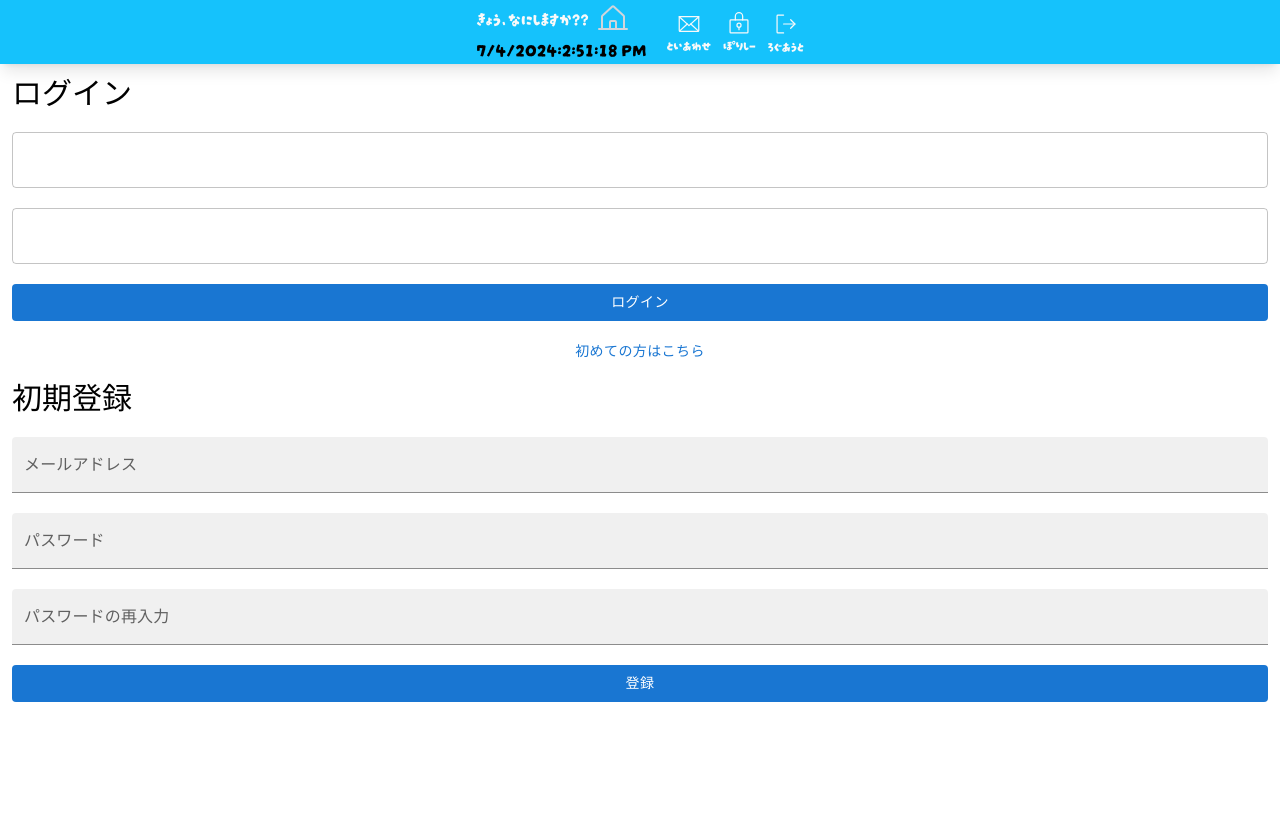
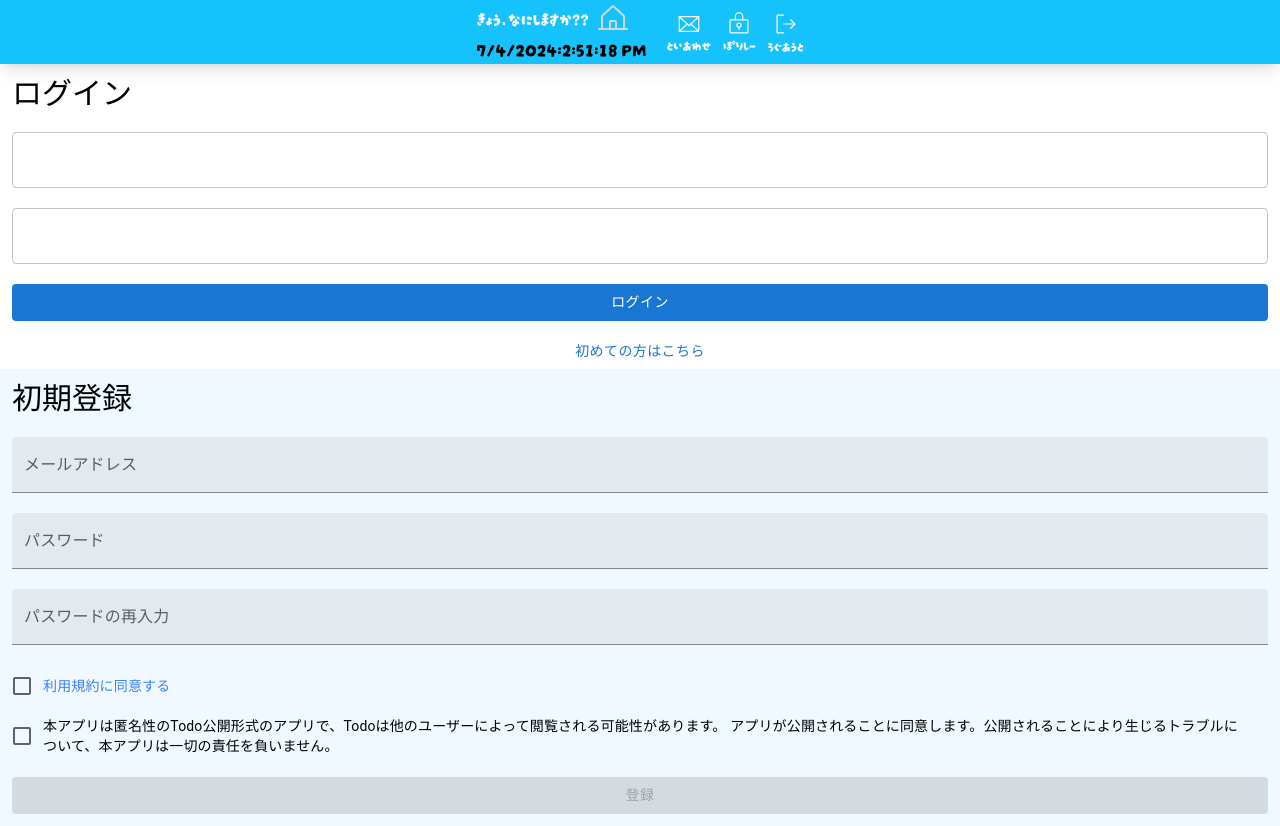
Before and after one commit to snrnapa/todo-everyone-react, a React (Vite) app: page / in a window 1280 px wide. Both pictures are taken after a click on the button "初めての方はこちら". Before the commit the page ends 800 px from the top, so only its background shows below. Built offline with nearby package versions, Linux system fonts and the light colour scheme; no server answers; a web font is replaced by a local one.

Commit message:
同意を表示したが、ボタン押したあとに動作が走らない

```diff
--- a/src/components/Register.tsx
+++ b/src/components/Register.tsx
@@ -1,43 +1,48 @@
-import { Button, TextField } from '@mui/material';
+import { Button, Checkbox, FormControlLabel, TextField } from '@mui/material';
 import { useForm, SubmitHandler } from 'react-hook-form';
-
 import { auth } from '../libs/firebase';
 import { createUserWithEmailAndPassword, sendEmailVerification } from 'firebase/auth';
 import { API_URL } from '../config';
 import { toast } from 'react-toastify';
+import { Link } from 'react-router-dom';
 
-// Register（初期登録）画面で使用するinputの型を宣言
 type RegisterInputs = {
   email: string;
   password: string;
   retypePassword: string;
-  submit: any;
+  agree: boolean;
+  agreePublic: boolean;
 };
 
 const Register = () => {
   const {
     register,
     handleSubmit,
-    // watch,
+    watch,
     formState: { errors },
   } = useForm<RegisterInputs>();
 
-  // submitが押下されたタイミングで行う動作
+  const agree = watch('agree', false);
+  const agreePublic = watch('agreePublic', false);
+
   const onSubmit: SubmitHandler<RegisterInputs> = async (data) => {
-    if (data.password != data.retypePassword) {
+    if (!agree || !agreePublic) {
+      toast.error('規約に同意いただく必要があります');
+      return;
+    }
+
+    if (data.password !== data.retypePassword) {
       toast.error('入力したパスワードが異なります');
       return;
     }
 
     try {
-      // メール認証により、firebase authenticationに登録するとともに、その情報をuserCredential変数に保持
       const userCredential = await createUserWithEmailAndPassword(
         auth,
         data.email,
         data.password,
       );
       const user = userCredential.user;
-      // メールアドレスの確認メールを送信
       try {
         await sendEmailVerification(user);
         console.log('確認メールが送信されました');
@@ -45,16 +50,11 @@ const Register = () => {
         console.error('確認メールの送信に失敗しました:', verificationError);
       }
 
-      var idToken;
-      var userId;
-      if (userCredential.user != null) {
-        idToken = await userCredential.user.getIdToken();
-        userId = userCredential.user.uid;
-        localStorage.setItem('firebaseToken', idToken);
-        localStorage.setItem('firebaseUserId', userId);
-      } else {
-        throw new Error('ユーザー情報が取得できませんでした');
-      }
+      const idToken = await user.getIdToken();
+      const userId = user.uid;
+      localStorage.setItem('firebaseToken', idToken);
+      localStorage.setItem('firebaseUserId', userId);
+
       const response = await fetch(`${API_URL}/register`, {
         method: 'POST',
         headers: {
@@ -73,7 +73,7 @@ const Register = () => {
   };
 
   return (
-    <div className="p-3 space-y-5">
+    <div className="p-3 space-y-5 bg-sky-50">
       <p className="text-3xl zenKurenaido">初期登録</p>
       <div>
         <form
@@ -122,7 +122,31 @@ const Register = () => {
           {errors.retypePassword?.message && (
             <p className="text-red-800">{errors.retypePassword?.message}</p>
           )}
-          <Button type="submit" variant="contained" disableElevation>
+          <div className='flex flex-col space-y-2'>
+          <FormControlLabel
+            control={<Checkbox {...register('agree', { required: '同意が必要です' })} />}
+            label={
+              <Link to="/privacy" className="text-blue-500 text-sm">
+                利用規約に同意する
+              </Link>
+            }
+          />
+          <FormControlLabel
+            control={<Checkbox {...register('agreePublic', { required: '同意が必要です' })} />}
+            label={
+              <p className='text-sm'>
+                本アプリは匿名性のTodo公開形式のアプリで、Todoは他のユーザーによって閲覧される可能性があります。
+                アプリが公開されることに同意します。公開されることにより生じるトラブルについて、本アプリは一切の責任を負いません。
+              </p>
+            }
+          />
+          </div>
+          <Button
+            type="submit"
+            variant="contained"
+            disableElevation
+            disabled={!agree || !agreePublic}
+          >
             登録
           </Button>
         </form>
```
